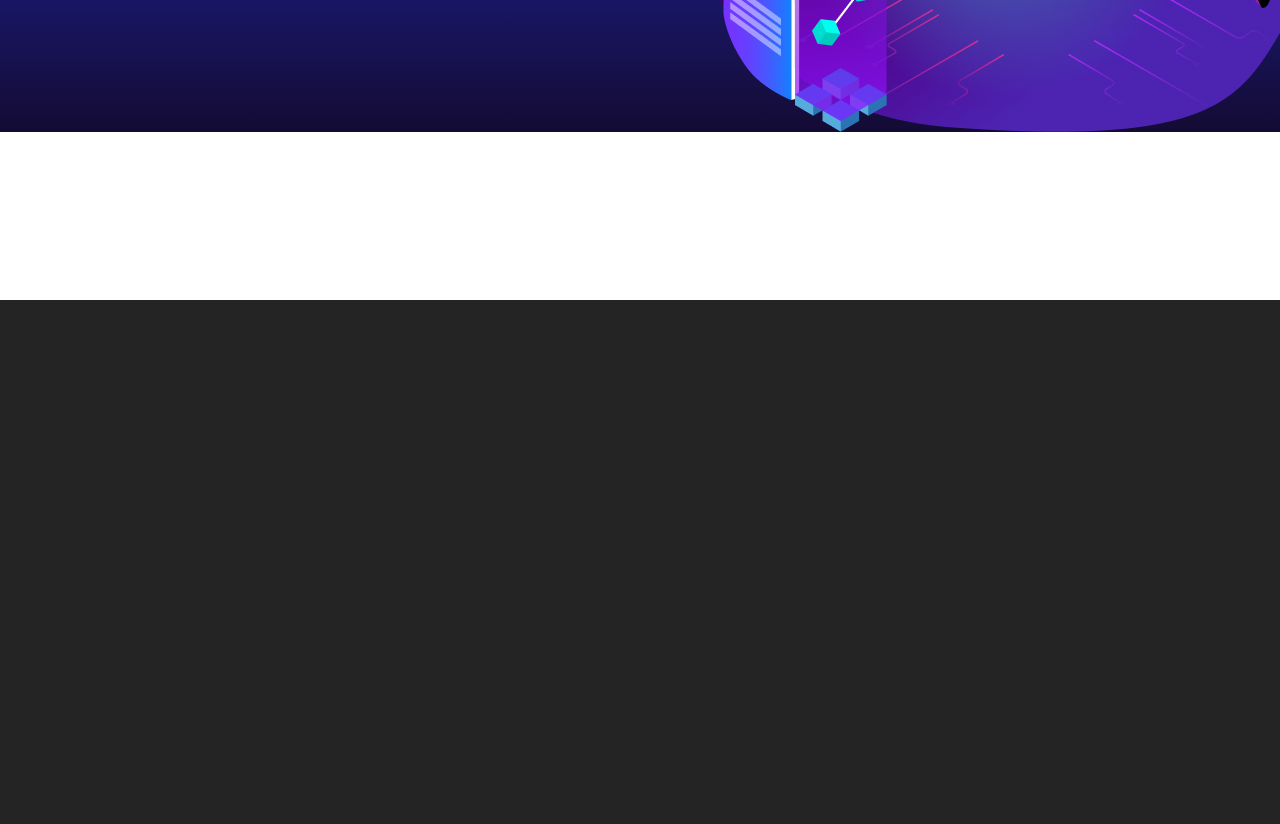
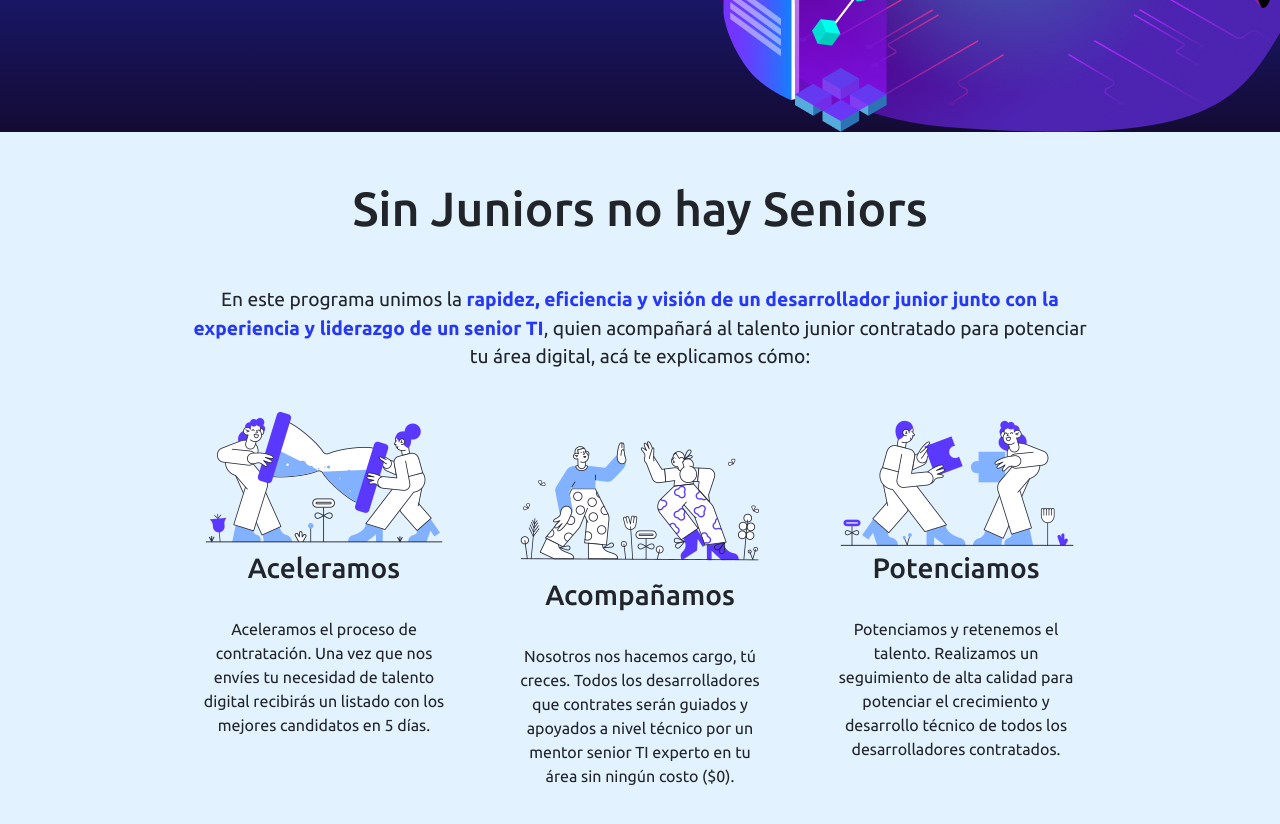
Before and after one commit to dlab-team/c17-incubadora-frontend, a React (Vite) app: page / in a window 1280 px wide. Shown: the part 500-1324 px from the top of the page. Before the commit the page ends 800 px from the top, so only its background shows below. Built offline with nearby package versions, Linux system fonts and the light colour scheme.

Commit message:
banner 3 del landing creado

```diff
--- /dev/null
+++ b/src/components/SinJrsNoHaySeniors/SinJrsNoHaySeniors.css
@@ -0,0 +1,40 @@
+.banner3 {
+  display: flex;
+  flex-direction: column;
+  align-items: center;
+  justify-content: center;
+  width: 70%;
+  margin: auto;
+  padding-top: 50px;
+  text-align: center;
+}
+
+.banner3-container {
+  background-color: #e2f2fe;
+}
+
+.title {
+  font-size: 3rem;
+  margin-bottom: 50px;
+}
+
+.text-banner3 {
+  font-size: 1.2rem;
+}
+
+.banner3-span {
+  color: #2738f5;
+  font-weight: bold;
+}
+
+.grid-container {
+  display: grid;
+  grid-template-columns: repeat(3, 1fr);
+  gap: 20px;
+}
+
+.grid-item {
+  padding: 20px;
+  border-radius: 8px;
+  margin-bottom: 50px;
+}
--- /dev/null
+++ b/src/components/SinJrsNoHaySeniors/SinJrsNoHaySeniors.jsx
@@ -0,0 +1,43 @@
+import React from "react";
+import "./SinJrsNoHaySeniors.css";
+
+const SinJrsNoHaySeniors = () => {
+  return (
+    <div className="banner3-container">
+      <div className="banner3">
+        <h1 className="title">Sin Juniors no hay Seniors</h1>
+        <p className="text-banner3">
+          En este programa unimos la
+          <span className="banner3-span"> rapidez, eficiencia y visión de un desarrollador junior junto con la experiencia y liderazgo de un senior TI</span>,
+          quien acompañará al talento junior contratado para potenciar tu área digital, acá te explicamos cómo:
+        </p>
+
+        <div className="grid-container">
+          <div className="grid-item">
+            <img src="holding-hourglass..png" alt="aceleramos" />
+            <h3>Aceleramos</h3>
+            <br />
+            Aceleramos el proceso de contratación. Una vez que nos envíes tu necesidad de talento digital recibirás un listado con los mejores candidatos en 5
+            días.
+          </div>
+          <div className="grid-item">
+            <img src="check.png" alt="acompañamos" />
+            <h3>Acompañamos</h3>
+            <br />
+            Nosotros nos hacemos cargo, tú creces. Todos los desarrolladores que contrates serán guiados y apoyados a nivel técnico por un mentor senior TI
+            experto en tu área sin ningún costo ($0).
+          </div>
+          <div className="grid-item">
+            <img src="pieces-of-puzzle.png" alt="potenciamos" />
+            <h3>Potenciamos</h3>
+            <br />
+            Potenciamos y retenemos el talento. Realizamos un seguimiento de alta calidad para potenciar el crecimiento y desarrollo técnico de todos los
+            desarrolladores contratados.
+          </div>
+        </div>
+      </div>
+    </div>
+  );
+};
+
+export default SinJrsNoHaySeniors;
--- a/src/views/home.jsx
+++ b/src/views/home.jsx
@@ -1,13 +1,14 @@
-import React from 'react';
-import BannerPrincipal from '../components/BannerPrincipal/BannerPrincipal';
-
+import React from "react";
+import BannerPrincipal from "../components/BannerPrincipal/BannerPrincipal";
+import SinJrsNoHaySeniors from "../components/SinJrsNoHaySeniors/SinJrsNoHaySeniors";
 
 function Home() {
   return (
     <>
-    <BannerPrincipal />
+      <BannerPrincipal />
+      <SinJrsNoHaySeniors />
     </>
-  )
-};
+  );
+}
 
 export default Home;
```
